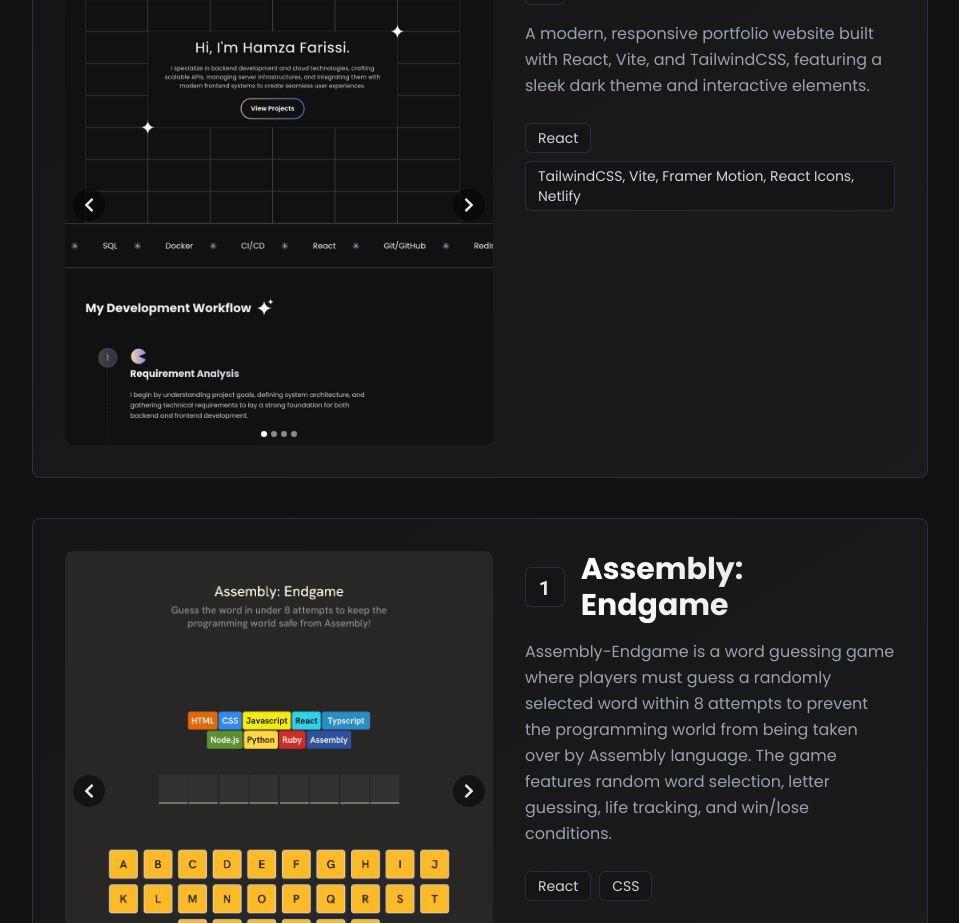
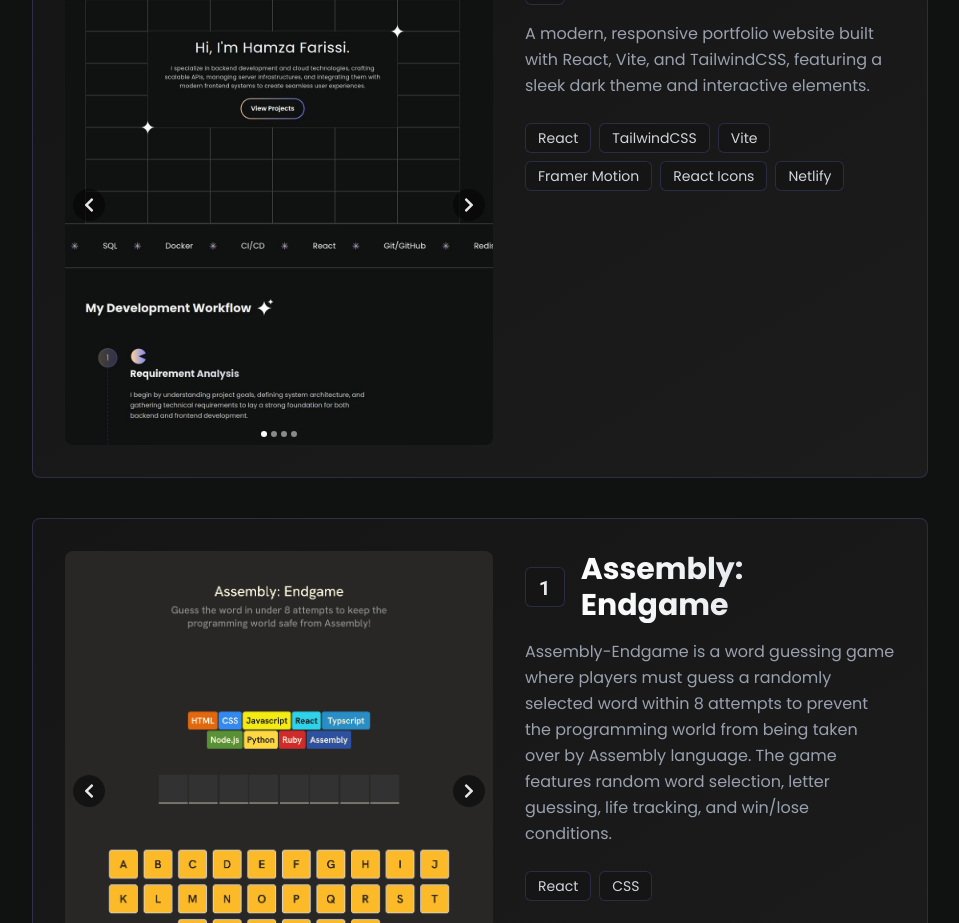
Before and after one commit to Still-Maintainance/Portfolio-2.0, a React (Vite) app: page / in a window 1280 px wide. Shown: the part 2780-3703 px from the top of the page, without its empty margins (160-1119 px from the left). Built offline with nearby package versions, Linux system fonts and the light colour scheme.

Commit message:
fix: correct technologies array formatting in App component

```diff
--- a/src/App.jsx
+++ b/src/App.jsx
@@ -34,7 +34,7 @@ export default function App() {
           title="Portfolio 2.0"
           number="2"
           description="A modern, responsive portfolio website built with React, Vite, and TailwindCSS, featuring a sleek dark theme and interactive elements."
-          technologies={["React", "TailwindCSS, Vite, Framer Motion, React Icons, Netlify"]}
+          technologies={["React", "TailwindCSS", "Vite", "Framer Motion", "React Icons", "Netlify"]}
           images={[portfolio, assembly, assemblyWin, assemblyLost]}
           demoLink="https://farissi-hamza.netlify.app/"
           githubLink="https://github.com/roxxe3/Portfolio-2.0"
```
